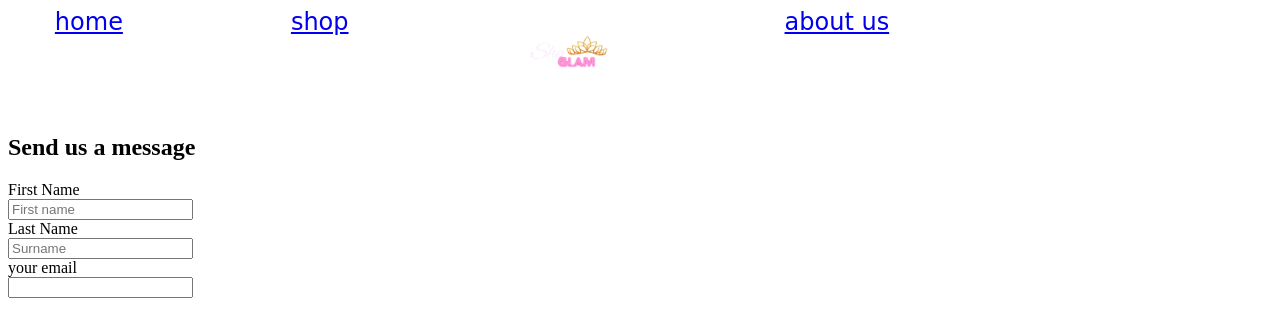
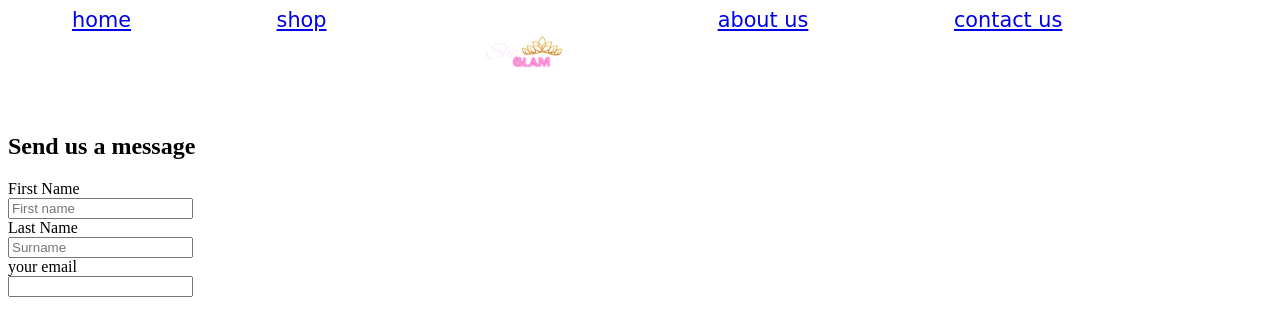
Before and after one commit to JacklinPrempeh/PERSONALWEB, a plain HTML site: page pages/contact.html in a window 1280 px wide. Drawn offline with Linux system fonts and the light colour scheme; files that its build step writes are made by us from their sources; files whose address does not match are found by name.

Commit message:
adding contact.html

```diff
--- a/pages/contact.html
+++ b/pages/contact.html
@@ -3,7 +3,7 @@
 <head>
     <meta charset="UTF-8">
     <meta name="viewport" content="width=device-width, initial-scale=1.0">
-    <title>contact</title> <link rel="stylesheet" href="src/contact.css">
+    <title>contact</title> <link rel="stylesheet" href="../src/contact.css">
 </head>
 <body>
     <div class="page">
@@ -12,8 +12,8 @@
                 <div><a class="hey" href="../index.html">home</a></div>
                 <div><a class="hey" href="shop.html">shop</a></div>
                 <div><img src="images/She_Glam-removebg-preview.png" alt="" width="100pt"></div>
-                <div><a class="hey" href="pages/about.html">about us</a></div>
-                <div><a href="contact.html"></a></div>
+                <div><a class="hey" href="about.html">about us</a></div>
+                <div><a href="contact.html">contact us</a></div>
                 <div><i class="fa-solid fa-cart-shopping"></i></div>
             </nav>
     </div>
--- a/src/contact.css
+++ b/src/contact.css
@@ -3,7 +3,7 @@ nav{
     display: flex;
     justify-content: center;
     gap: 7em;
-    font-size: 1.5em;
+    font-size: 1.3em;
     color: white;
     font-family: cursive;
     width: 100%;
@@ -11,7 +11,7 @@ nav{
 .page{
     display: flex;
     max-width: 100%;
-    background-image: url(../images/make.jpg);
+
     background-size: cover;
     justify-content: center;
 }
```
Also changed, not shown: index.html (+1 -0 lines), pages/about.html (+1 -0 lines), pages/shop.html (+1 -0 lines).
